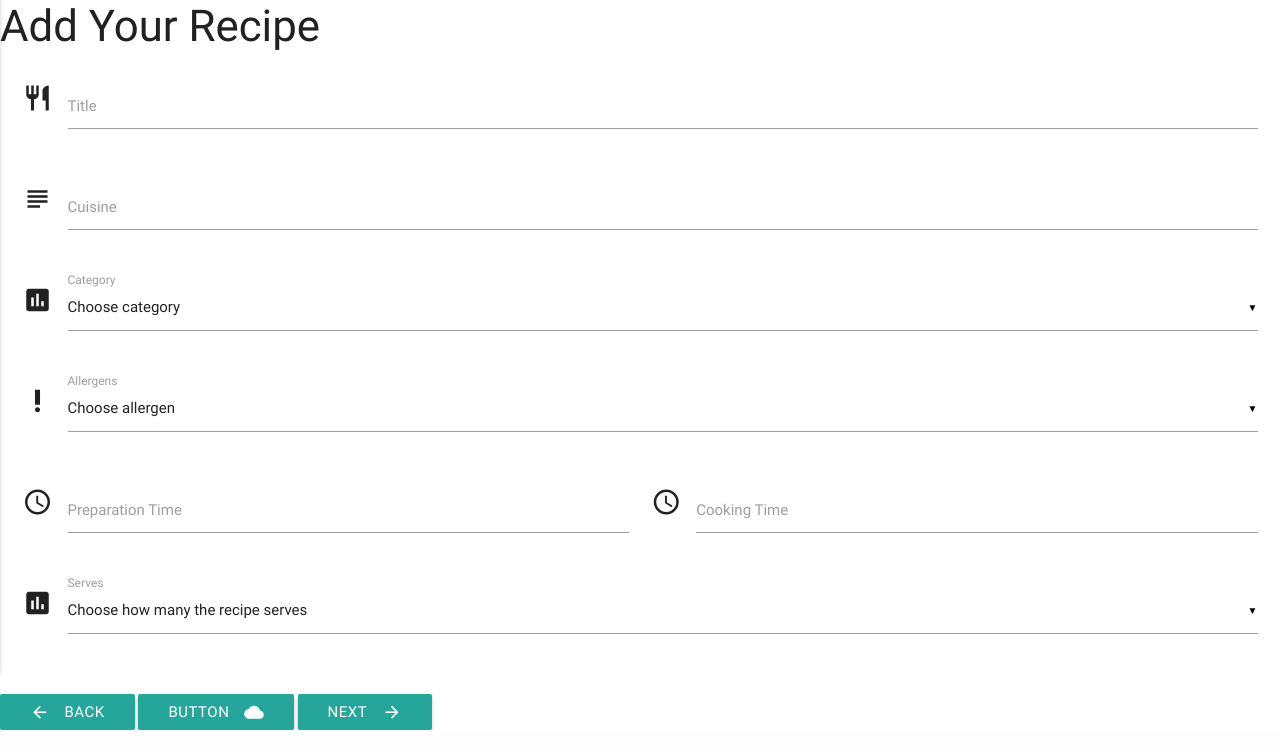
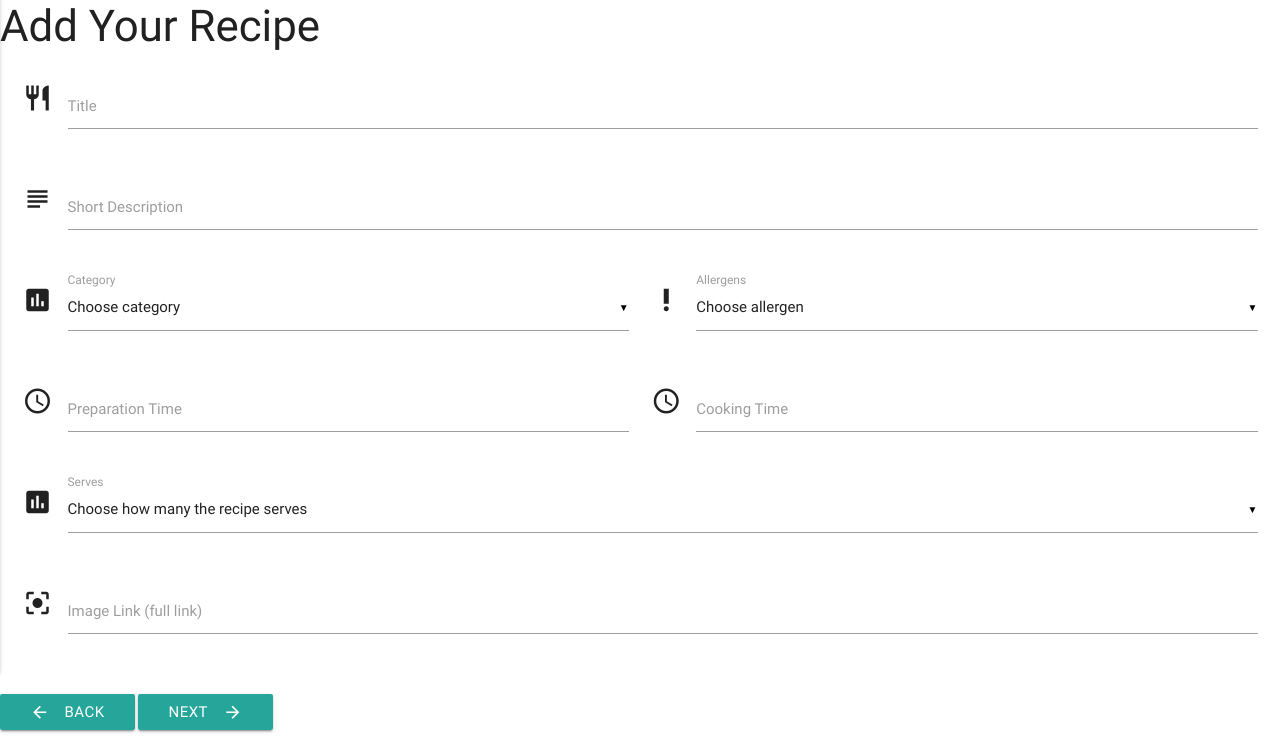
Before and after one commit to Code-Institute-Submissions/recipe-builder, a Flask app: page /add_recipe in a window 1280 px wide. Shown: the part 188-938 px from the top of the page. Run offline with Flask 2, Linux system fonts and the light colour scheme; data that the repository does not hold is empty; parts of the project's set-up code (start-up, migrations or seed data) failed here and were passed over; some libraries are stand-ins or nearby versions.

Commit message:
Reprogram of button in addingredients.html

```diff
--- a/app.py
+++ b/app.py
@@ -23,11 +23,40 @@ def add_recipe():
                             allergens=mongo.db.allergen.find(),
                             serves=mongo.db.serves.find())
 
+@app.route('/insert_recipe', methods=['POST'])
+def insert_recipe():
+    recipes=mongo.db.recipes
+    recipes.insert_one({
+        'recipe_name':request.form['recipe_name'],
+        'brief_description':request.form['brief_description'],
+        'category':request.form['category_name'],
+        'allergen':request.form['allergen_name'],
+        'prep-time':request.form['prep_time'],
+        'cook_time':request.form['cook_time'],
+        'amount_serves':request.form['amount_serves']
+    })
+    return redirect(url_for('thank_you'))
+
+@app.route('thank_you')
+def thank_you():
+    return redirect(url_for('thank_you.html'))
+
 @app.route('/add_ingredient')
 def add_ingredient():
     return render_template('addingredients.html',
                             measurements=mongo.db.measurements.find(),
                             preparation=mongo.db.preparation.find())
+
+@app.route('/insert_ingredient', methods=['POST'])
+def insert_ingredient():
+    ingredient=mongo.db.ingredients
+    ingredient.insert_one({
+        'ingredient_name':request.form['ingredient_name'],
+        'amount':request.form['amount'],
+        'measure_type':request.form['measure_type'],
+        'prep_type':request.form['prep_type']
+    })
+    return redirect(url_for('add_ingredient'))
 
 @app.route('/add_method')
 def add_method():
--- a/templates/addrecipe.html
+++ b/templates/addrecipe.html
@@ -3,7 +3,7 @@
 <h3>Add Your Recipe</h3>
 
 <div class="row">
-  <form action="" method="POST" class="col s12">
+  <form action="{{ url_for('insert_recipe') }}" method="POST" class="col s12">
     <!--Recipe Title-->
     <div class="row">
       <div class="input-field col s12">
@@ -12,19 +12,19 @@
         <label for="icon_prefix">Title</label>
       </div>
     </div>
-    <!--Cuisine-->
+    <!--Brief Description-->
     <div class="row">
       <div class="input-field col s12">
         <i class="material-icons prefix">subject</i>
-        <input id="cusisine_name" name="cusisine_name" type="tel" class="validate">
-        <label for="icon_telephone">Cuisine</label>
+        <input id="brief_description" name="brief_description" type="tel" class="validate">
+        <label for="icon_telephone">Short Description</label>
       </div>
     </div>
     <!--Catergories-->
     <div class="row">
-      <div class="input-field col s12">
+      <div class="input-field col s6">
         <i class="material-icons prefix">poll</i>
-        <select id="category" name="category_name">
+        <select id="category_name" name="category_name">
           <option value="" disabled selected>Choose category</option>
           {% for cat in categories %}
           <option value="{{cat.category_name}}">{{cat.category_name}}</option>
@@ -32,12 +32,12 @@
         </select>
         <label>Category</label>
       </div>
-    </div>
+
     <!--Allergens-->
-    <div class="row">
-      <div class="input-field col s12">
+
+      <div class="input-field col s6">
         <i class="material-icons prefix">priority_high</i>
-        <select id="allergen" name="allergen_name">
+        <select id="allergen_name" name="allergen_name">
           <option value="" disabled selected>Choose allergen</option>
           {% for allergy in allergens %}
           <option value="{{allergy.allergen_name}}">{{allergy.allergen_name}}</option>
@@ -50,13 +50,13 @@
     <div class="row">
       <div class="input-field col s6">
         <i class="material-icons prefix">schedule</i>
-        <input type="text" class="timepicker">
+        <input id="prep_time" name="prep_time" type="text" class="timepicker">
         <label for="icon_prefix">Preparation Time</label>
       </div>
     <!--Cooking Time-->
       <div class="input-field col s6">
         <i class="material-icons prefix">schedule</i>
-        <input type="text" class="timepicker">
+        <input id="cook_time" name="cook_time" type="text" class="timepicker">
         <label for="icon_prefix">Cooking Time</label>
       </div>
     </div>
@@ -64,7 +64,7 @@
     <div class="row">
       <div class="input-field col s12">
         <i class="material-icons prefix">poll</i>
-        <select id="serves" name="amount_serves">
+        <select id="amount_serves" name="amount_serves">
           <option value="" disabled selected>Choose how many the recipe serves</option>
           {% for num in serves %}
           <option value="{{num.amount_serves}}">{{num.amount_serves}}</option>
@@ -73,13 +73,22 @@
         <label>Serves</label>
       </div>
     </div>
-  </form>
+    <!--image-->
+    <div class="row">
+      <div class="input-field col s12">
+        <i class="material-icons prefix">center_focus_strong</i>
+        <input id="image_file" name="image_file" type="text" class="validate">
+        <label for="icon_prefix">Image Link (full link)</label>
+      </div>
+    </div>
+
 </div>
-<a class="waves-effect waves-light btn" href="{{url_for('get_recipes')}}"><i class="material-icons left">arrow_back</i>Back</a>
-<a class="waves-effect waves-light btn" href="{{url_for('add_ingredient')}}"><i class="material-icons right">cloud</i>button</a>
-
- <button class="btn waves-effect waves-light" type="submit" name="action" href="{{url_for('add_ingredient')}}">Next
+<div class="row">
+  <a class="waves-effect waves-light btn" href="{{url_for('get_recipes')}}"><i class="material-icons left">arrow_back</i>Back</a>
+  <button class="btn waves-effect waves-light" type="submit" name="action">Next
     <i class="material-icons right">arrow_forward</i>
   </button>
+</div>
+</form>
 
 {% endblock %}
--- a/templates/base.html
+++ b/templates/base.html
@@ -14,6 +14,9 @@
 
     <!--Materialise CSS-->
     <link rel="stylesheet" href="https://cdnjs.cloudflare.com/ajax/libs/materialize/0.100.2/css/materialize.min.css">
+
+    <!--css-->
+    <link rel="stylesheet" href="{{ url_for('static', filename='css/styles.css') }}" type="text/css" />
 
     <title>Love Food</title>
 </head>
```
Also changed, not shown: templates/addingredients.html (+11 -12 lines).
